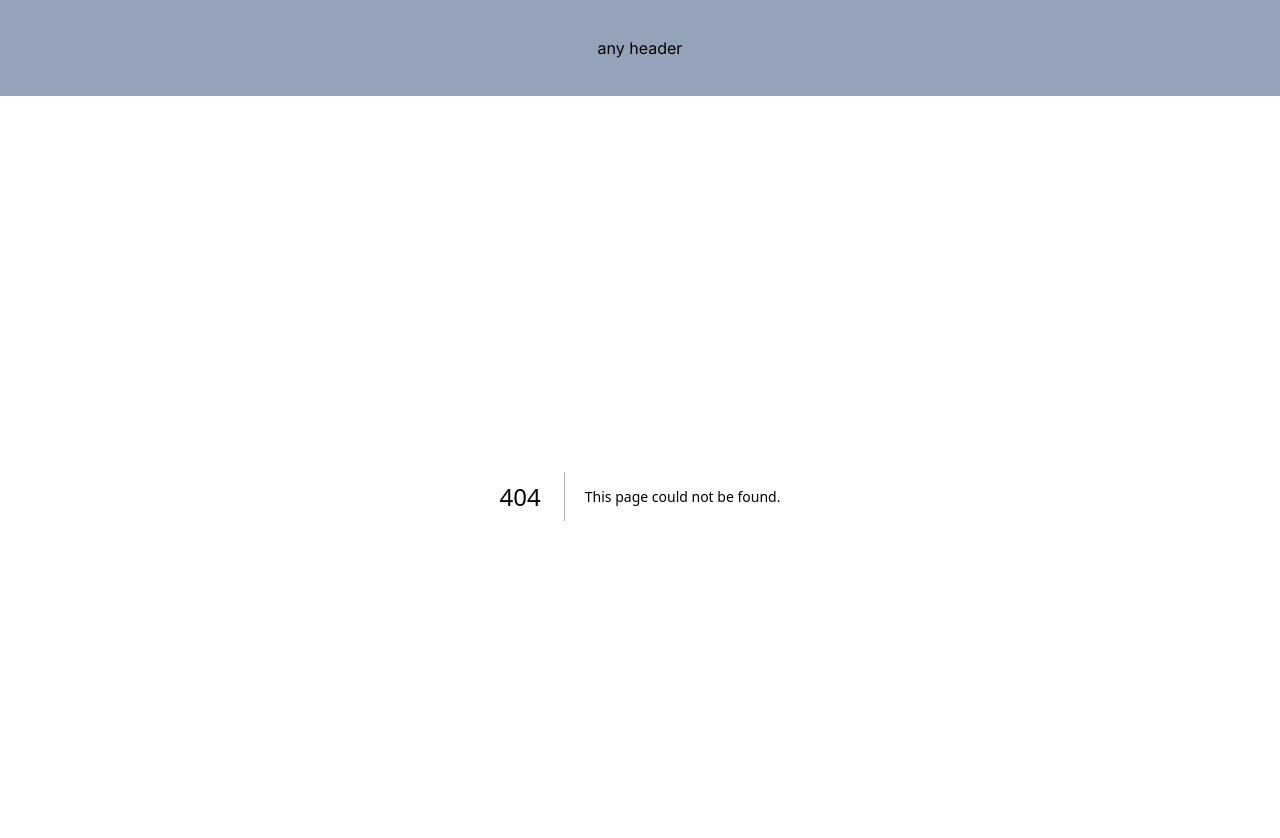
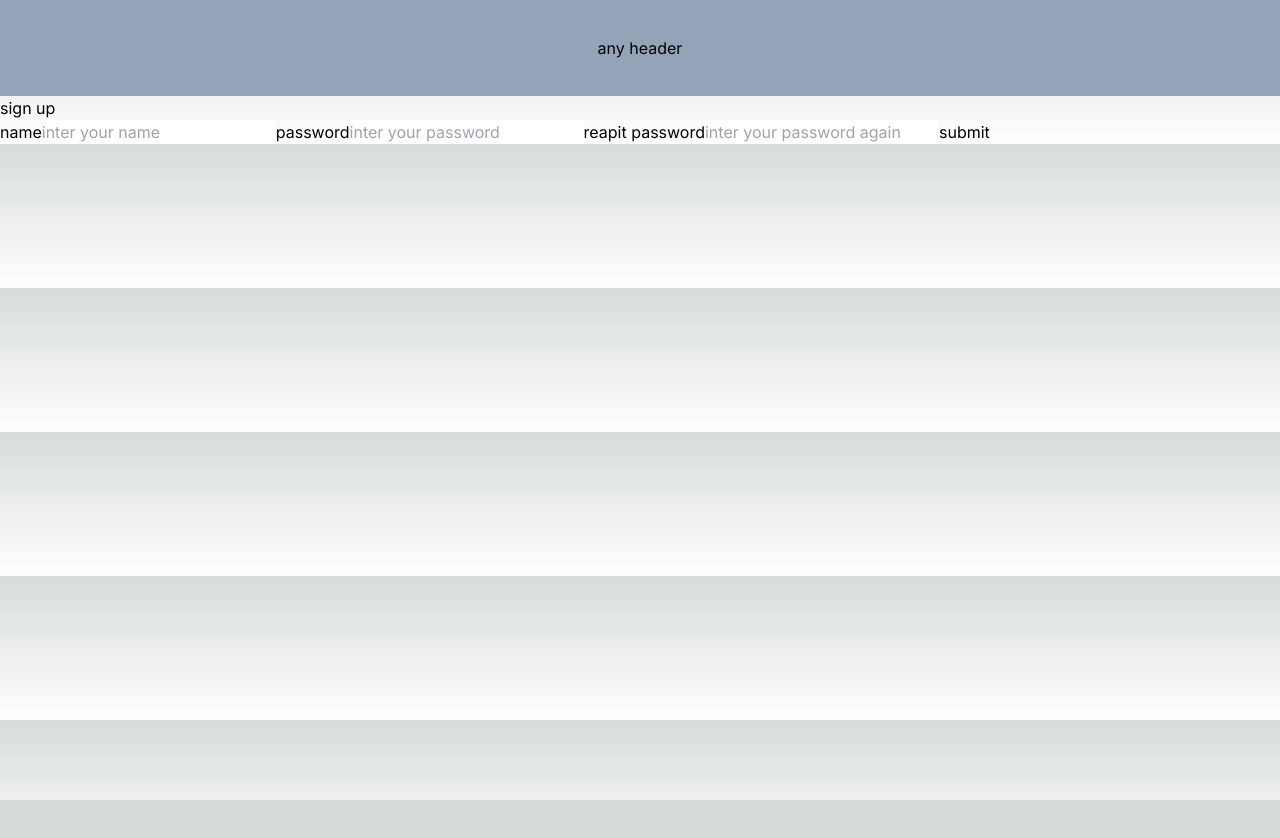
Before and after one commit to mohammadHosseinam/gitTrain, a Next.js app: page /auth/singup in a window 1280 px wide. Before the commit this address had no page. Shown: the top 838 px of the page. After the commit the page ends 800 px from the top, so only its background shows below. Built offline with nearby package versions, Linux system fonts and the light colour scheme.

Commit message:
login and sign up page created

```diff
--- /dev/null
+++ b/app/auth/login/page.tsx
@@ -0,0 +1,19 @@
+import React from 'react';
+
+function page() {
+
+    return (
+        <div>
+            <h1>log in</h1>
+            <form action="submit">
+                <label htmlFor="name">name</label>
+                <input type="text" name="name" id="name" placeholder='inter your name'/>
+                <label htmlFor="password">password</label>
+                <input type="password" name="password" id="password" placeholder='inter your password'/>
+                <input type="submit" value="submit" />
+            </form>
+        </div>
+    );
+}
+
+export default page;
--- /dev/null
+++ b/app/auth/singup/page.tsx
@@ -0,0 +1,21 @@
+import React from 'react';
+
+function page() {
+
+    return (
+        <div>
+            <h1>sign up</h1>
+            <form action="submit">
+                <label htmlFor="name">name</label>
+                <input type="text" name="name" id="name" placeholder='inter your name'/>
+                <label htmlFor="password">password</label>
+                <input type="password" name="password" id="password" placeholder='inter your password'/>
+                <label htmlFor="repassword">reapit password</label>
+                <input type="password" name="repassword" id="repassword" placeholder='inter your password again'/>
+                <input type="submit" value="submit" />
+            </form>
+        </div>
+    );
+}
+
+export default page;
```
